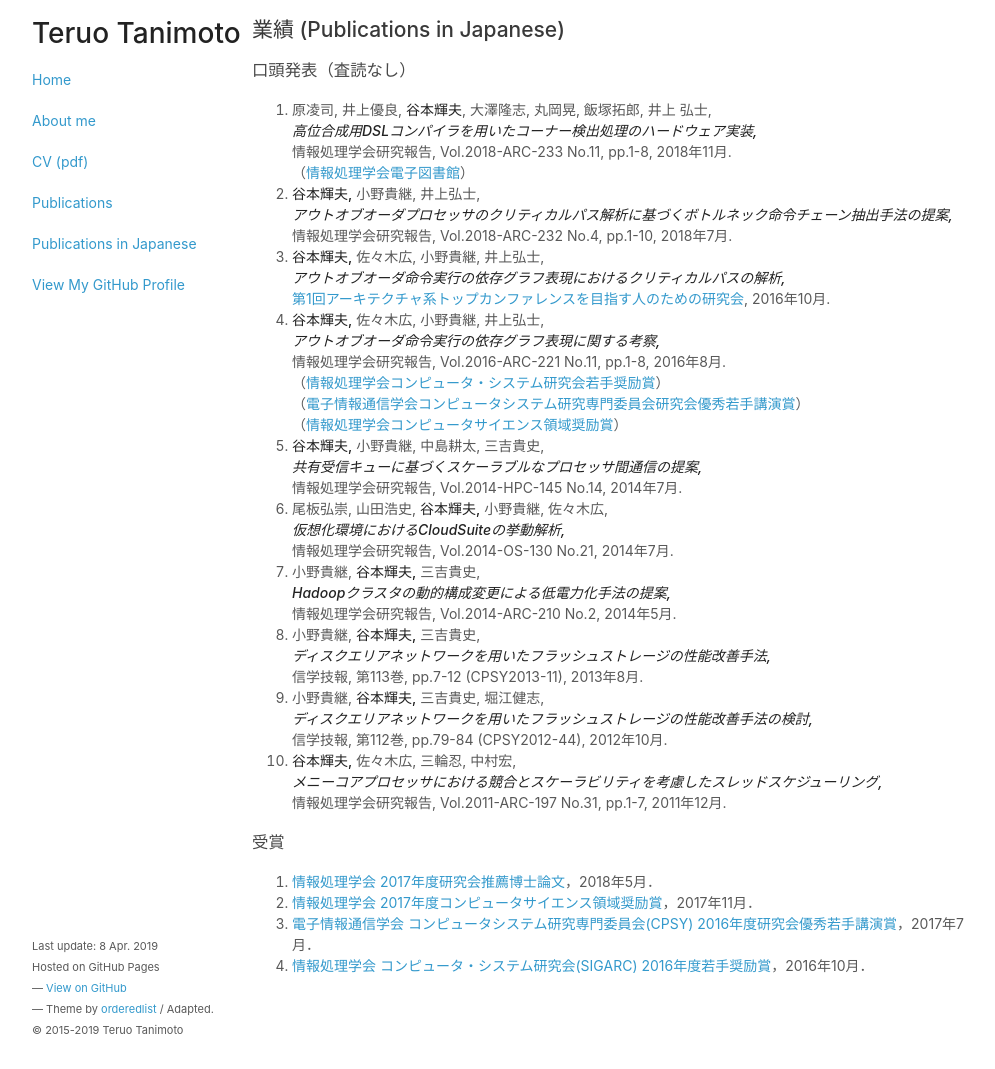
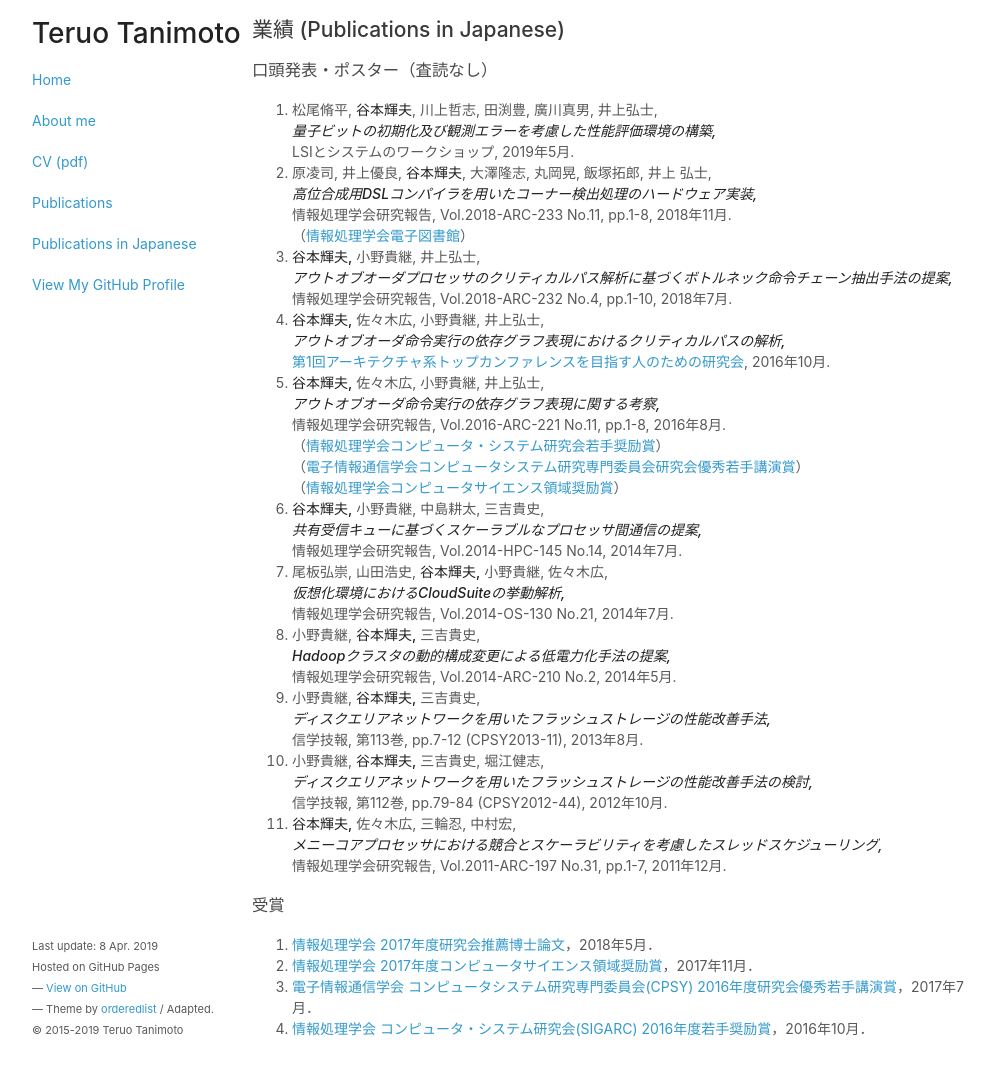
Before and after one commit to teruo41/teruo41.github.io, a Jekyll site: the page built from pubsj.md, in a window 1280 px wide and 1069 px high. Shown: the whole window, without its empty margins (138-1133 px from the left). Built offline with Jekyll 4.4.1, drawn with Linux system fonts in a browser that asks for light colours.

Commit message:
Added Shuhei's WS poster

```diff
--- a/pubsj.md
+++ b/pubsj.md
@@ -5,7 +5,11 @@ title: Publications in Japanese
 
 ## 業績 (Publications in Japanese)
 
-### 口頭発表（査読なし）
+### 口頭発表・ポスター（査読なし）
+
+0. 松尾脩平, __谷本輝夫__, 川上哲志, 田渕豊, 廣川真男, 井上弘士,
+  ***量子ビットの初期化及び観測エラーを考慮した性能評価環境の構築,***
+  LSIとシステムのワークショップ, 2019年5月.
 
 0. 原凌司, 井上優良, __谷本輝夫__, 大澤隆志, 丸岡晃, 飯塚拓郎, 井上 弘士,
   ***高位合成用DSLコンパイラを用いたコーナー検出処理のハードウェア実装,***
```
